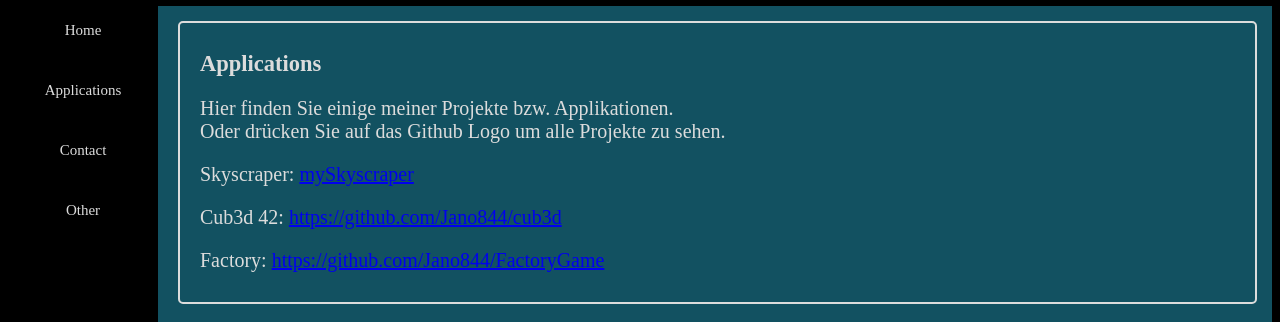
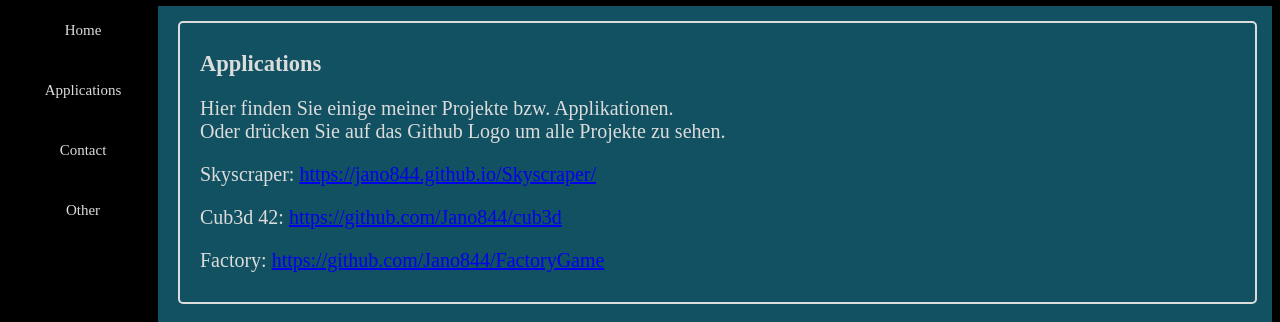
Before and after one commit to Jano844/MyWebsite, a plain HTML site: page index.html in a window 1280 px wide. Both pictures are taken after a click on the element "Applications". Shown: the part 95-417 px from the top of the page. Drawn offline with Linux system fonts and the light colour scheme.

Commit message:
Uploaded the right link to skyscrapers

```diff
--- a/index.html
+++ b/index.html
@@ -27,7 +27,7 @@
 			<div id="Applications" class="content" style="display: none;">
 				<h2>Applications</h2>
 				<p id="AppText">Loading...</p>
-				<p id="Skyscraper">Skyscraper: <a href="file:///home/jan/Desktop/VScode/Skyscraper/index.html">mySkyscraper</a>
+				<p id="Skyscraper">Skyscraper: <a href="https://jano844.github.io/Skyscraper/">https://jano844.github.io/Skyscraper/</a>
 				<p id="Cub3d">Cub3d 42: <a href="https://github.com/Jano844/cub3d">https://github.com/Jano844/cub3d</a>
 				<p id="Factory">Factory: <a href="https://github.com/Jano844/FactoryGame">https://github.com/Jano844/FactoryGame</a>
 			</div>
```
